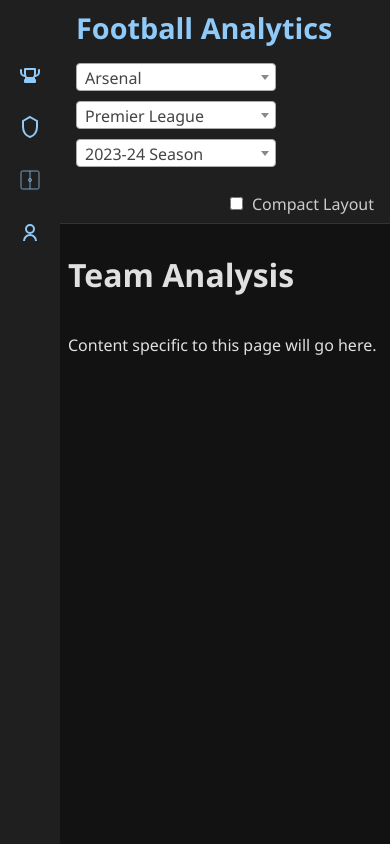
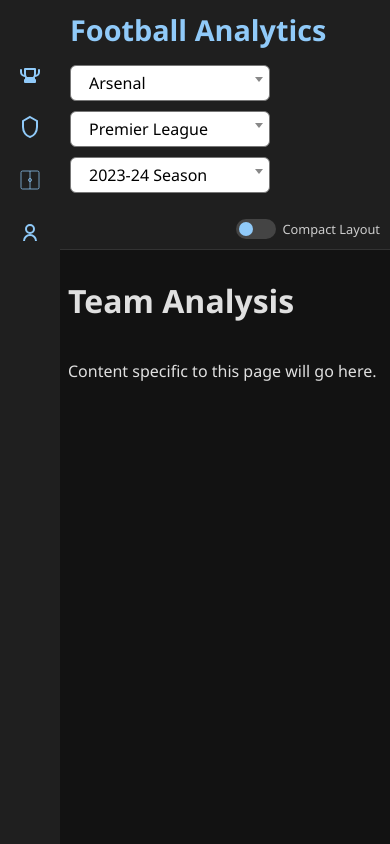
Before and after one commit to BeesBarGirl25/football-analytics, a Flask app: page /team-analysis in a window 390 px wide. Run offline with Flask 3, Linux system fonts and the light colour scheme; data that the repository does not hold is empty; some libraries are stand-ins or nearby versions.

Commit message:
Refactor CSS layout and styling for dashboard components
- Reorganize grid template syntax for better readability
- Add Select2 dropdown styling with white background and dark text
- Improve responsive behavior and mobile layout
- Standardize spacing units (rem to px conversion)
- Enhance graph container layout and positioning
- Add overflow handling and box-sizing improvements

```diff
--- a/static/css/base.css
+++ b/static/css/base.css
@@ -1,22 +1,21 @@
-/* ===============================================
-   ⚫ Responsive Dark Mode Dashboard CSS Layout
-   =============================================== */
-
 /* === Base Layout === */
 html, body {
   height: 100%;
   margin: 0;
+  padding: 0;
+  overflow: hidden;
   font-family: 'Segoe UI', sans-serif;
   background-color: #121212;
   color: #e0e0e0;
-  overflow: hidden;
 }
 
 .wrapper {
   display: grid;
-  grid-template:
-    "sidebar top-navbar" auto
-    "sidebar content" 1fr / 60px 1fr;
+  grid-template-areas:
+    "sidebar top-navbar"
+    "sidebar content";
+  grid-template-columns: 60px 1fr;
+  grid-template-rows: auto 1fr;
   height: 100vh;
   overflow: hidden;
 }
@@ -48,17 +47,17 @@ html, body {
   background-color: #1f1f1f;
   display: flex;
   align-items: center;
-  padding: 0.5rem 1rem;
+  padding: 5px 20px;
   border-bottom: 1px solid #333;
   height: 45px;
   z-index: 1000;
   gap: 1rem;
-  flex-wrap: wrap;
+  flex-wrap: nowrap;
 }
 
 .top-navbar .logo {
+  color: #90caf9;
   font-size: 1.8rem;
-  color: #90caf9;
   font-weight: bold;
   white-space: nowrap;
 }
@@ -71,11 +70,39 @@ html, body {
   order: 1;
 }
 
+.top-navbar .dropdowns .select2-container .select2-selection--single {
+  background-color: #ffffff !important;
+  color: #000000 !important;
+  border: 1px solid #777;
+  border-radius: 6px;
+  height: 36px;
+  display: flex;
+  align-items: center;
+  padding: 0 10px;
+}
+
+.select2-container--default .select2-selection--single .select2-selection__rendered {
+  color: #000000 !important;
+}
+
+.select2-dropdown,
+.select2-container--default .select2-results > .select2-results__options {
+  background-color: #ffffff !important;
+  color: #000000 !important;
+}
+
+.select2-container--default .select2-results__option--highlighted[aria-selected] {
+  background-color: #90caf9 !important;
+  color: #121212 !important;
+}
+
 .top-navbar .layout-toggle-switch {
   display: flex;
   align-items: center;
   gap: 0.4rem;
   color: #ccc;
+  padding-left: 0;
+  padding-right: 0;
   order: 2;
 }
 
@@ -84,6 +111,7 @@ html, body {
     flex-direction: column;
     align-items: flex-start;
     height: auto;
+    padding: 10px;
   }
   .top-navbar .layout-toggle-switch {
     justify-content: flex-end;
@@ -101,9 +130,12 @@ html, body {
   grid-area: content;
   padding: 0.5rem;
   background-color: #121212;
+  color: #e0e0e0;
   display: flex;
   flex-direction: column;
+  overflow: hidden;
   height: 100%;
+  width: 100%;
   box-sizing: border-box;
 }
 
@@ -293,7 +334,58 @@ html, body {
   height: 100% !important;
 }
 
-/* === Buttons === */
+@media (max-width: 1024px) {
+  .graphs-container {
+    grid-template-columns: 1fr;
+    grid-auto-rows: auto;
+  }
+}
+
+.switch {
+  position: relative;
+  display: inline-block;
+  width: 40px;
+  height: 20px;
+}
+.switch input {
+  opacity: 0;
+  width: 0;
+  height: 0;
+}
+.slider {
+  position: absolute;
+  cursor: pointer;
+  background-color: #444;
+  border-radius: 24px;
+  top: 0;
+  left: 0;
+  right: 0;
+  bottom: 0;
+  transition: 0.4s;
+}
+.slider:before {
+  position: absolute;
+  content: "";
+  height: 14px;
+  width: 14px;
+  border-radius: 50%;
+  left: 3px;
+  bottom: 3px;
+  background-color: #90caf9;
+  transition: 0.4s;
+}
+input:checked + .slider {
+  background-color: #90caf9;
+}
+input:checked + .slider:before {
+  transform: translateX(20px);
+}
+.toggle-label {
+  font-size: 0.8rem;
+  user-select: none;
+}
+
+
 .dominance-toggle-buttons,
 .heatmap-toggle-buttons,
 .phase-toggle-buttons {
```
Also changed, not shown: other parts of static/css/base.css (+121 -85 lines).
